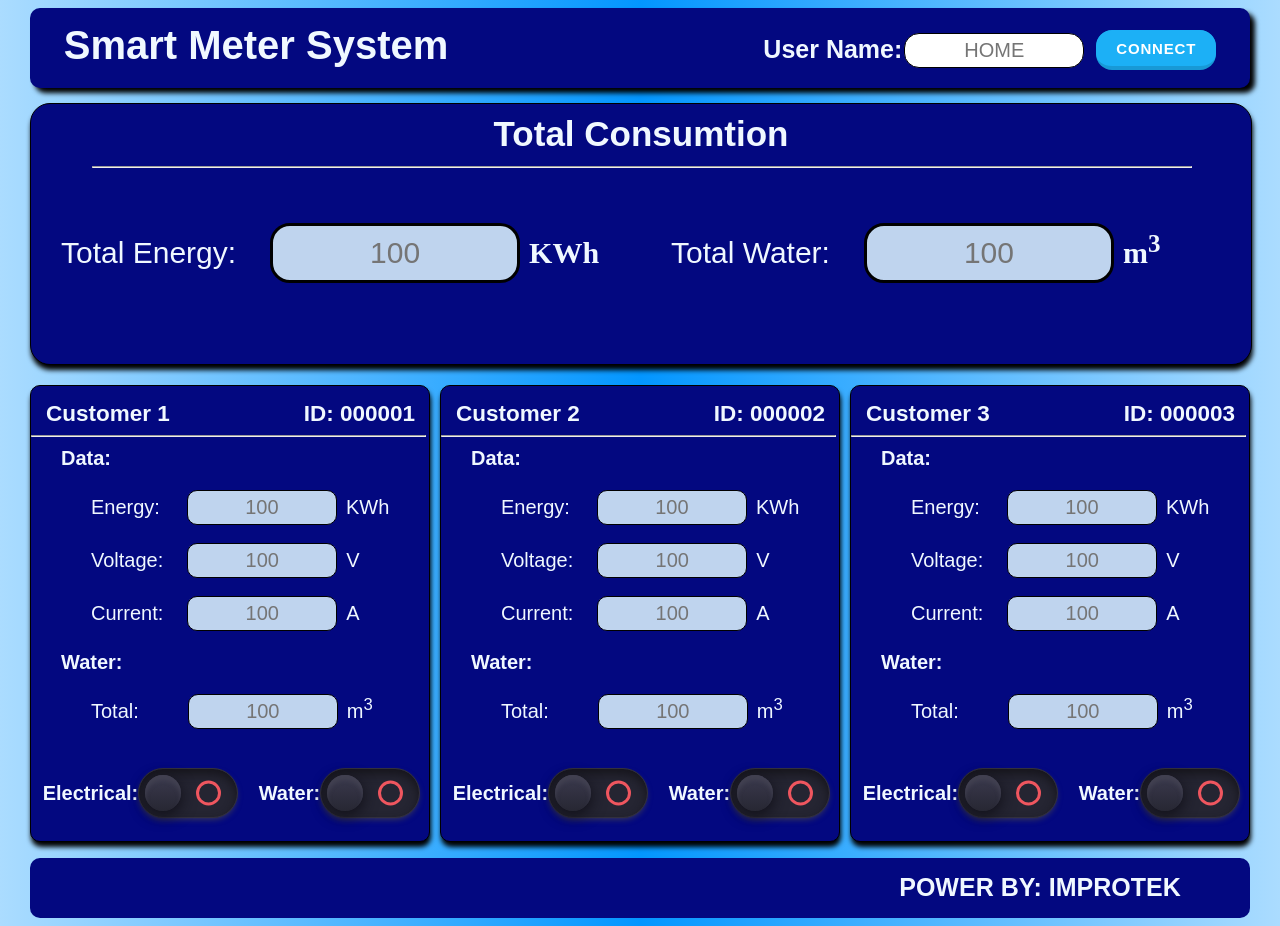
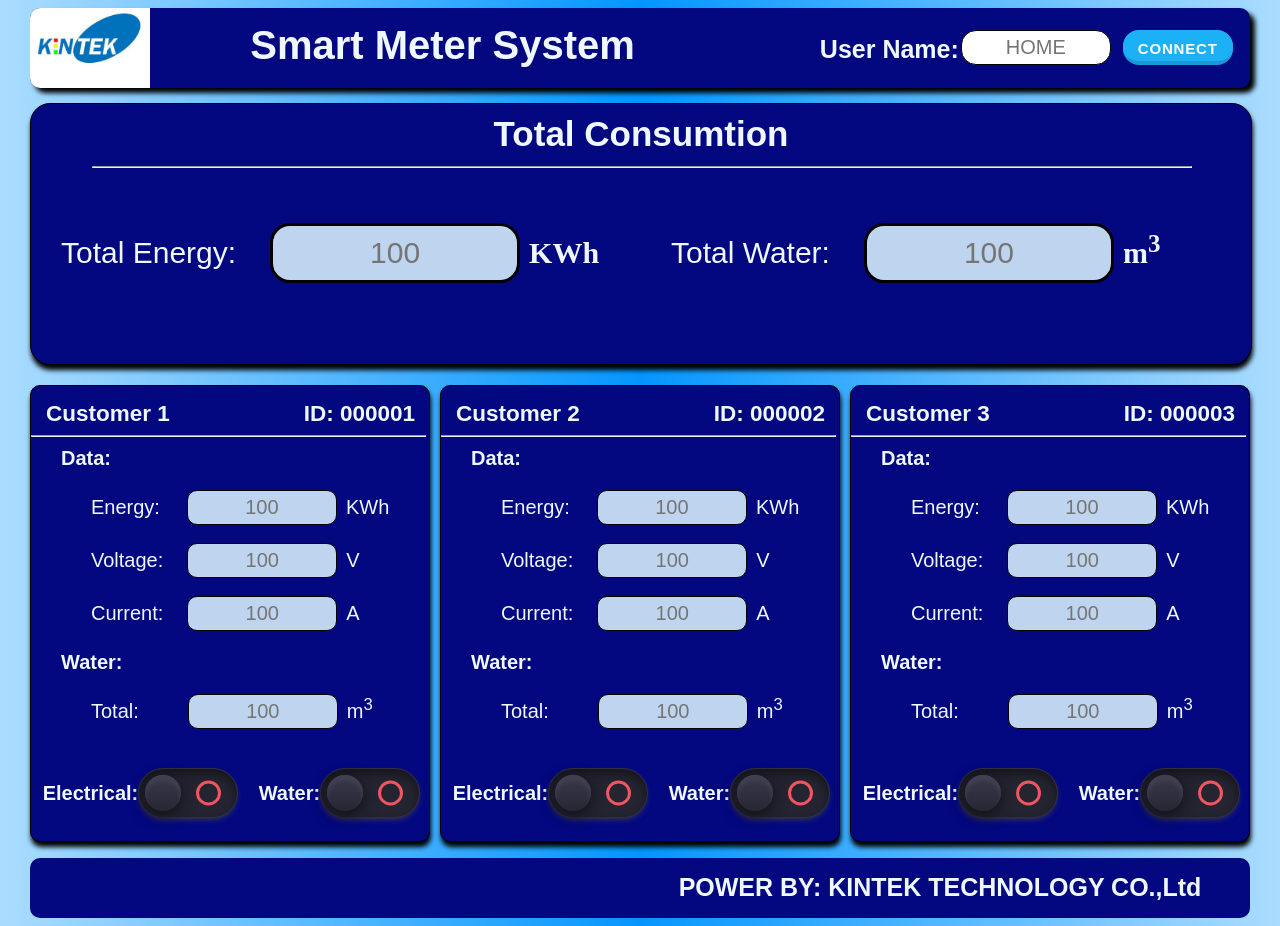
Before and after one commit to SamnangLong/SMARTMETERV3.github.io, a plain HTML site: page index.html in a window 1280 px wide. Drawn offline with Linux system fonts and the light colour scheme.

Commit message:
Add files via upload

```diff
--- a/css/smartmeter.css
+++ b/css/smartmeter.css
@@ -14,6 +14,10 @@ body {
     align-content: center;
     justify-content: center;
 }
+.top_bar img {
+    margin-left: -137px;
+    border-radius: 10px 0px 0px 10px ;
+}
 
 #title{
     font-family: Arial, Helvetica, sans-serif;
@@ -22,14 +26,14 @@ body {
     color: aliceblue;
     position: relative;
     top: -12px;
-    margin-left: -250px;
+    margin-left: 100px;
 }
 
 .connect{
     position: relative;
     display: flex;
     /* align-items: center; */
-    left: 280px;
+    left: 150px;
     height: 40px;
     margin: 30px;
     font-family: Arial, Helvetica, sans-serif;
@@ -49,7 +53,7 @@ body {
     /* position: relative; */
     margin-left: 2px;
     padding: 8px;
-    width: 180px;
+    width: 150px;
     height: 35px;
     font-family: Arial, Helvetica, sans-serif;
     font-size: 20px;
@@ -58,18 +62,6 @@ body {
     border: 1.5px black solid;
     border-radius: 15px;
 }
-/* .connect #btn_connect{
-    margin-left: 5px;r
-    font-family: Arial, Helvetica, sans-serif;
-    font-size: 20px;
-    color: black;
-    text-align: center;
-    border: 1.5px black solid;
-    border-radius: 15px;
-    padding: 5px 20px 5px 20px;
-    background-color:darkgray;
-} */
-
 
 .connect #btn_connect {
     /* margin-left: 10px; */
@@ -100,8 +92,8 @@ body {
     -webkit-user-select: none;
     vertical-align: middle;
     white-space: nowrap;
-    width: 120px;
-    height: 40px;
+    width: 110px;
+    height: 35px;
 }
 
 .connect #btn_connect:after {
@@ -761,6 +753,6 @@ input[type="checkbox"]:checked
     font-weight: bold;
     color: aliceblue;
     margin-top: 15px;
-    margin-right: -800px;
+    margin-right: -600px;
     /* text-align: end; */
 }
--- a/index.html
+++ b/index.html
@@ -4,14 +4,14 @@
     <meta name="viewport" content="width=device-width, initial-scale=1.0">
     <title>Smart Meter and Monitoring System</title>
     <link rel="stylesheet" href="css/smartmeter.css">
-    <link rel="icon" href="IMPROTECHS.jpg">
+    <link rel="icon" href="KINTEK.jpg">
     <script src="https://cdnjs.cloudflare.com/ajax/libs/paho-mqtt/1.0.1/mqttws31.js" type="text/javascript"></script>
     <!-- <script src="js/smartmeter.js"></script> -->
     <script src="js/test.js"></script>
 </head>
 <body>
-
     <div class="top_bar">
+        <img src="KINTEK.jpg" alt="KINTEK LOGO">
         <h1 id="title">Smart Meter System</h1>
         <div class="connect">
             <label id="label_clientID">User Name:</label>
@@ -198,7 +198,7 @@
 
     </div>
     <div class="buttom_bar">
-      <h2>POWER BY: IMPROTEK</h2>
+      <h2>POWER BY: KINTEK TECHNOLOGY CO.,Ltd </h2>
     </div>
 
     <script src="js/event.js"></script>
```
Also changed, not shown: KINTEK.jpg (added).
